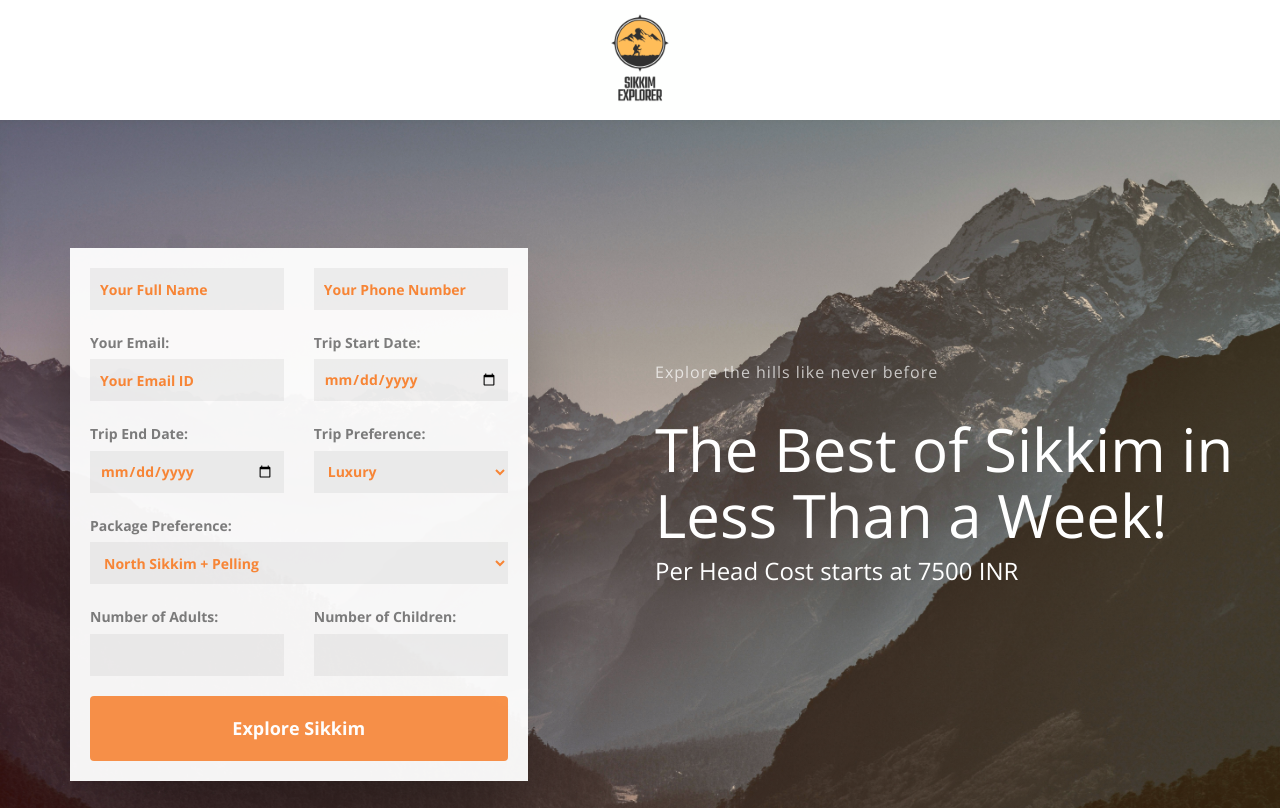
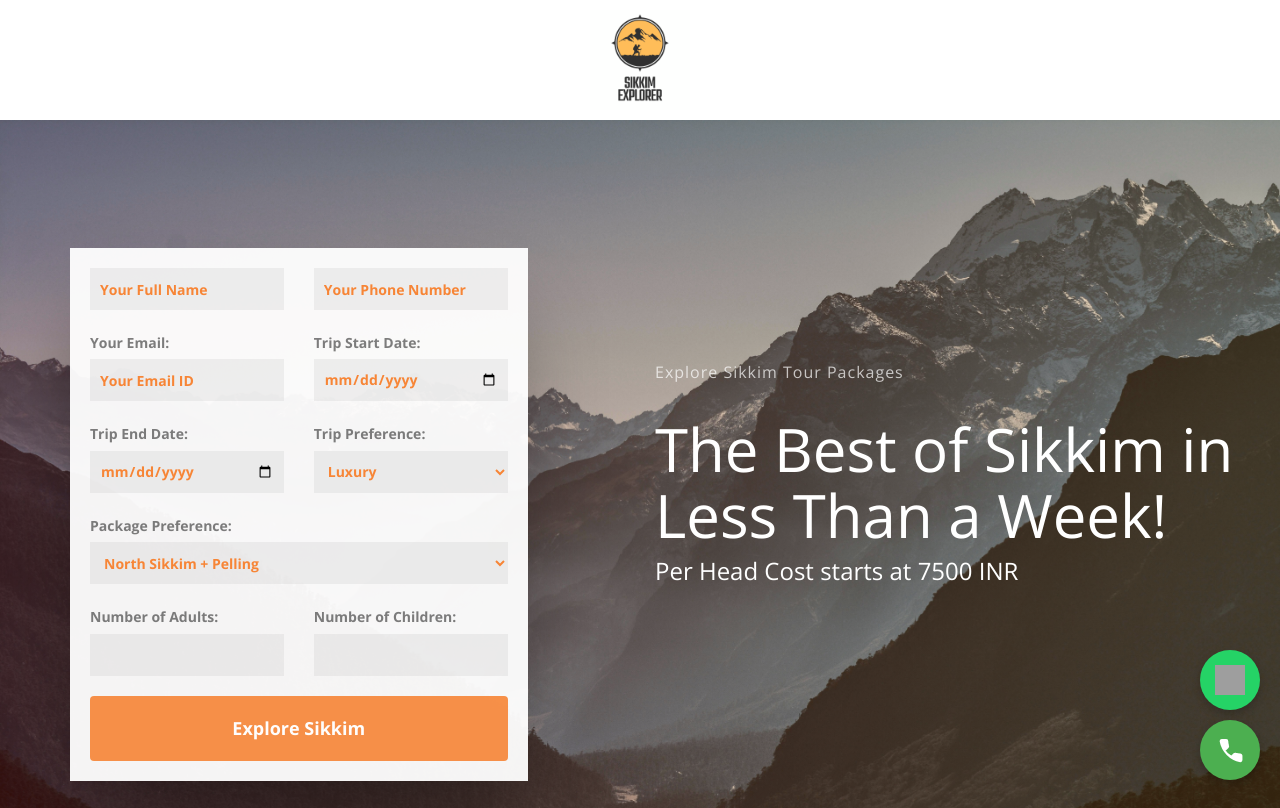
Before and after one commit to thehemantadhikari/Sikkim-Explorer-Website, a plain HTML site: page index.html in a window 1280 px wide. Shown: the top 808 px of the page. Drawn offline with nearby package versions, Linux system fonts and the light colour scheme; grey boxes are pictures that could not be loaded; a script that the page names is missing; files whose address does not match are found by name.

Commit message:
WhatsApp Call Buttons + Favicon

```diff
--- a/css/style.css
+++ b/css/style.css
@@ -194,7 +194,7 @@ figure {
 
 @media screen and (max-width: 768px) {
   .fh5co-cover .desc {
-    top: 25%;
+    top: 20%;
     margin-top: 0;
   }
 
--- a/index.html
+++ b/index.html
@@ -12,7 +12,7 @@
   <meta name="author" content="Sikkim Explorer" />
 
 
-  <link rel="shortcut icon" href="favicon.ico">
+  <link rel="shortcut icon" href="images/favicon.ico">
 
   <link href='https://fonts.googleapis.com/css?family=Open+Sans:400,700,300' rel='stylesheet' type='text/css'>
 
@@ -139,7 +139,7 @@
                 </div>
                 <div class="desc2 animate-box">
                   <div class="col-sm-7 col-sm-push-1 col-md-7 col-md-push-1">
-                    <p>Explore the hills like never before</p>
+                    <p>Explore Sikkim Tour Packages</p>
                     <h2>The Best of Sikkim in Less Than a Week!</h2>
                     <h3>Per Head Cost starts at 7500 INR</h3>
                   </div>
@@ -452,6 +452,26 @@
 
 </div>
 
+<!-- Floating Action Buttons -->
+<div style="position: fixed; bottom: 20px; right: 20px; z-index: 1000;">
+  <!-- WhatsApp Button -->
+  <a href="https://wa.me/+919046604477" target="_blank"
+     style="display: block; margin-bottom: 10px; width: 60px; height: 60px; background-color: #25D366; border-radius: 50%; text-align: center; box-shadow: 0 4px 8px rgba(0, 0, 0, 0.2);">
+    <img src="https://upload.wikimedia.org/wikipedia/commons/6/6b/WhatsApp.svg" alt="WhatsApp"
+         style="width: 30px; height: 30px; margin-top: 15px;">
+  </a>
+
+  <!-- Call Button -->
+  <a href="tel:+919046604477"
+     style="display: block; width: 60px; height: 60px; background-color: #4CAF50; border-radius: 50%; text-align: center; box-shadow: 0 4px 8px rgba(0, 0, 0, 0.2);">
+    <svg xmlns="http://www.w3.org/2000/svg" viewBox="0 0 24 24" fill="white"
+         style="width: 30px; height: 30px; margin-top: 15px;">
+      <path d="M6.62 10.79a15.053 15.053 0 006.59 6.59l2.2-2.2a1 1 0 011.09-.23 11.72 11.72 0 003.7.59 1 1 0 011 1v3.44a1 1 0 01-.89 1A19.93 19.93 0 014.45 4.89a1 1 0 011-.89h3.44a1 1 0 011 1 11.72 11.72 0 00.59 3.7 1 1 0 01-.23 1.09l-2.2 2.2z"
+            stroke="white" stroke-width="1.5" />
+    </svg>
+  </a>
+</div>
+
 
 <script src="https://code.jquery.com/jquery-3.6.0.min.js"></script>
 
```
Also changed, not shown: images/favicon.ico (added).
